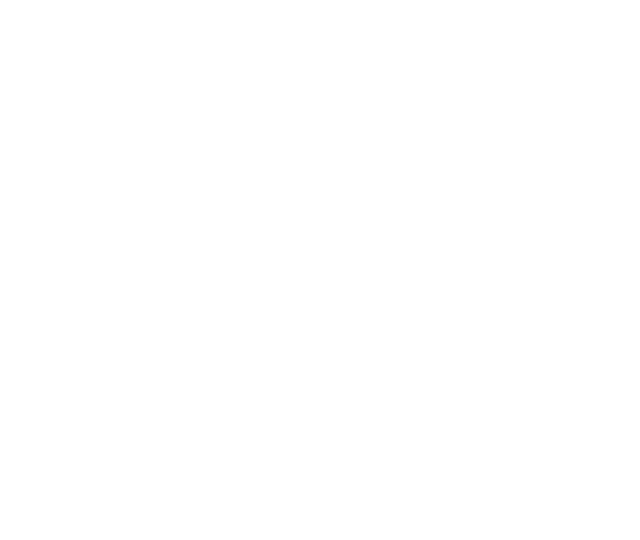
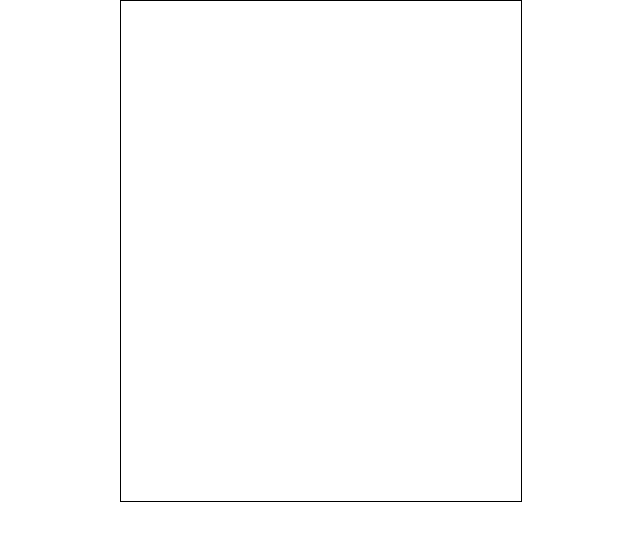
Before and after one commit to picter97/flappy-bird, a plain HTML site: page index.html in a window 1280 px wide. Shown: the whole page, without its empty margins (319-959 px from the left). Drawn offline with Linux system fonts and the light colour scheme.

Commit message:
some css and html

```diff
--- a/index.html
+++ b/index.html
@@ -8,6 +8,11 @@
   <link rel="stylesheet" href="/flappy-bird/style.css">
 </head>
 <body>
-  <script src="/flappy-bird/index.js" ></script>
+  <div id="game">
+    <div id="block"></div>
+    <div id="hole"></div>
+    <div id="character"></div>
+  </div>
 </body>
+<script src="/flappy-bird/index.js" ></script>
 </html>
--- a/index.js
+++ b/index.js
@@ -0,0 +1,3 @@
+// make character move when click
+//make block
+//make character die when touch by block
--- a/style.css
+++ b/style.css
@@ -0,0 +1,10 @@
+*{
+  padding: 0;
+  margin: 0;
+}
+#game{
+  width: 400px;
+  height: 500px;
+  border: 1px solid black;
+  margin: auto;
+}
```
